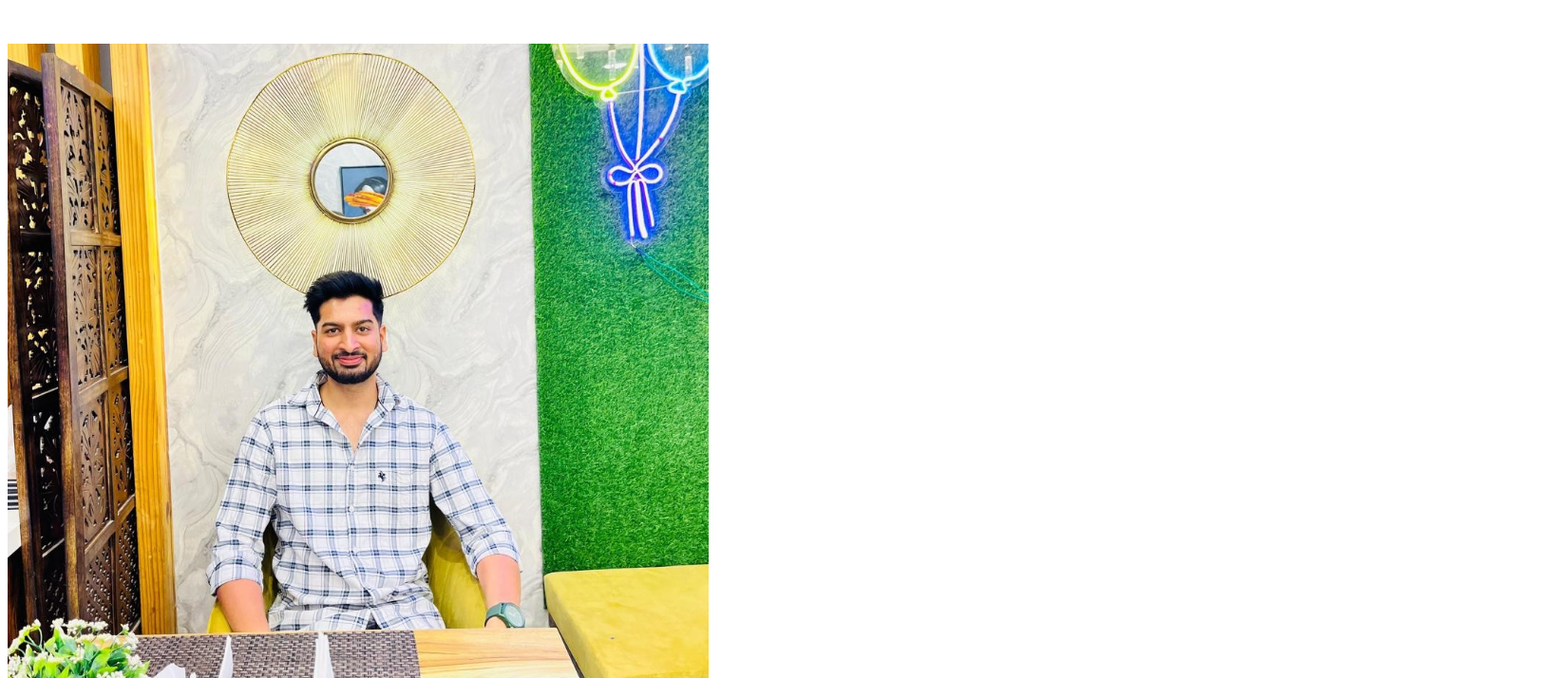
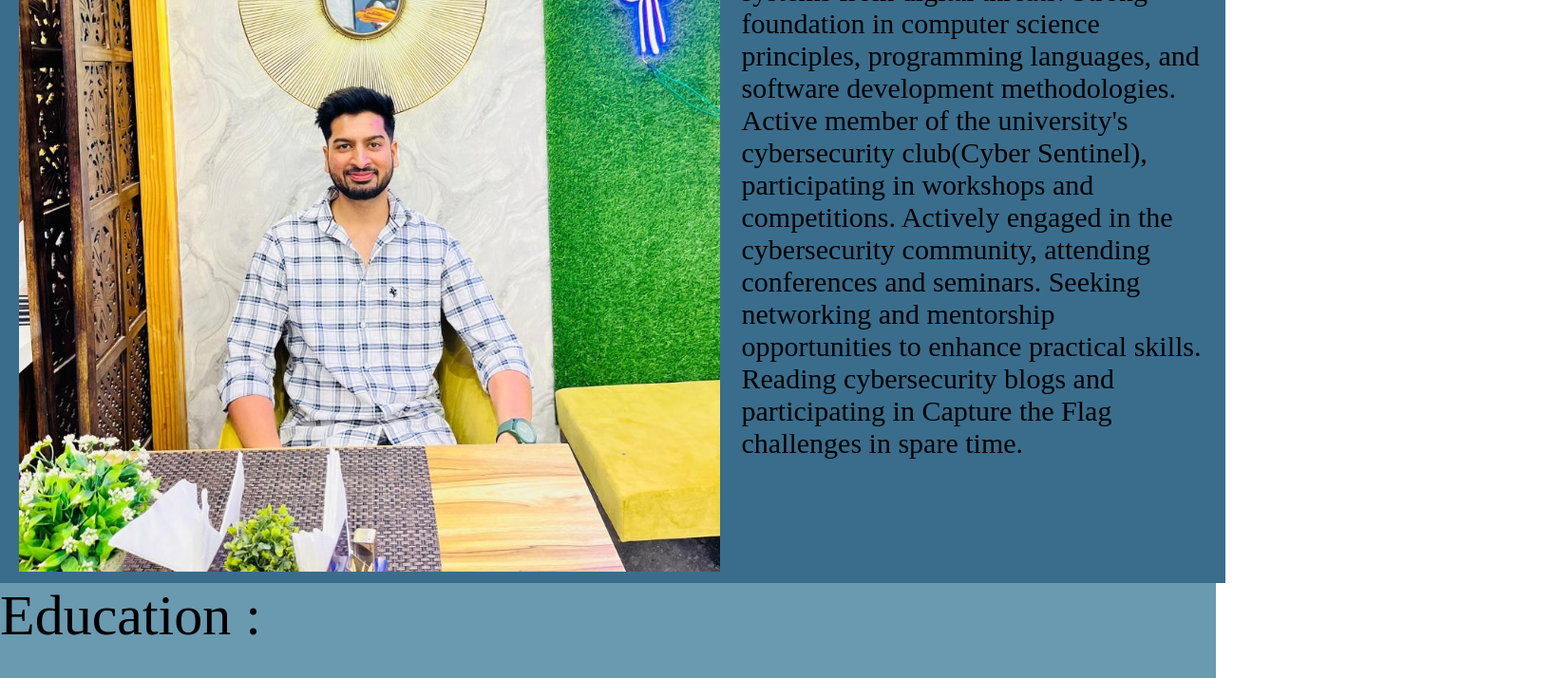
Before and after one commit to Ynikhil008/Portfolio, a plain HTML site: page views/index.html in a window 1280 px wide. Shown: the part 295-1009 px from the top of the page at 95% size, 1638 px wide, since content can reach past the window. Drawn offline with Linux system fonts and the light colour scheme; files that its build step writes are made by us from their sources; the site is published under a folder, as on GitHub Pages, so addresses that start at the root find nothing; a script that the page names is missing; files whose address does not match are found by name.

Commit message:
Update index.html

```diff
--- a/views/index.html
+++ b/views/index.html
@@ -11,7 +11,7 @@
                <meta http-equiv='X-UA-Compatible' content='IE=edge'>
                <title>Index Page</title>
                <meta name='viewport' content='width=device-width, initial-scale=1'>
-               <link rel='stylesheet' type='text/css' media='screen' href='/index.css'>
+               <link rel='stylesheet' type='text/css' media='screen' href='public/index.css'>
                <script src='main.js'></script>
         </head>
 
```
